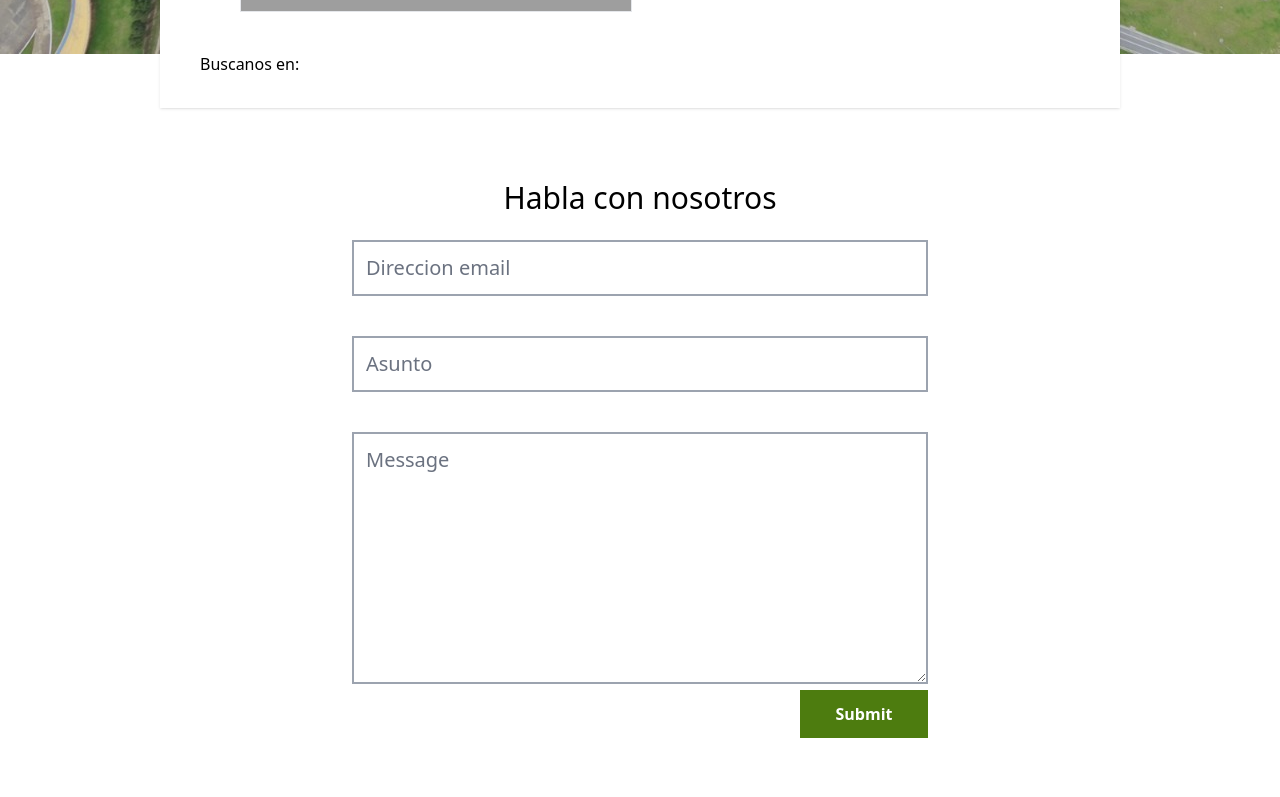
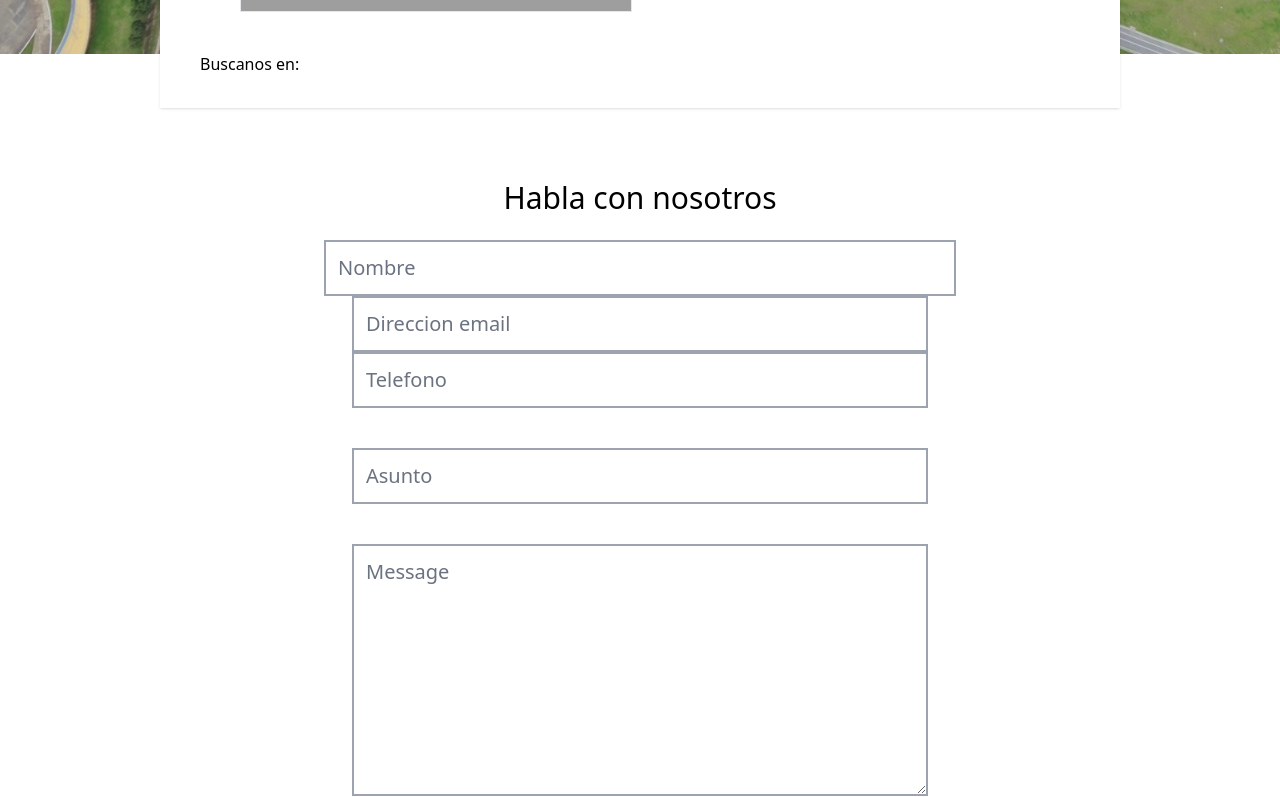
Before and after one commit to CeibaSol/CeibaSol_FE, a React (Create React App) app: page /contactos in a window 1280 px wide. Shown: the part 930-1727 px from the top of the page. Built offline with nearby package versions, Linux system fonts and the light colour scheme; grey boxes are pictures that could not be loaded.

Commit message:
Contactos api

```diff
--- a/src/api/ContactoApi.js
+++ b/src/api/ContactoApi.js
@@ -8,7 +8,9 @@ export default class ContactoApi {
 
     const correoData = {
 
+      nombre:data.nombre,
       correoDestino: data.correoDestino,
+      telefono:data.telefono,
       asunto: data.asunto,
       mensaje:data.mensaje
     };
--- a/src/components/contactos/contactos.js
+++ b/src/components/contactos/contactos.js
@@ -9,7 +9,9 @@ import backgroundImage from './fondoCon.jpg';
 export default function Contactos() {
 
   const [offsetY, setOffsetY] = useState(0);
+  const [nombre, setNombre] = useState(0);
   const [correoDestino, setCorreoDestino] = useState("");
+  const [telefono, setTelefono] = useState(0);
   const [asunto, setAsunto] = useState("");
   const [mensaje, setMensaje] = useState("");
 
@@ -39,7 +41,9 @@ export default function Contactos() {
 
   const enviarCorreo = () => {
     const data = {
+      nombre,
       correoDestino,
+      telefono,
       asunto,
       mensaje,
     };
@@ -157,14 +161,25 @@ export default function Contactos() {
               Habla con nosotros
             </div>
 
+
+            <div class="col-span-2 lg:col-span-1">
+              <input type="text" class="border-solid border-gray-400 border-2 p-3 md:text-xl w-full" placeholder="Nombre" onChange={(e) => setNombre(e.target.value)} />
+
+            </div>
+
             <div class=" gap-4 max-w-xl m-auto ">
               <div class="col-span-2 lg:col-span-1">
-                <input type="text" class="border-solid border-gray-400 border-2 p-3 md:text-xl w-full" placeholder="Direccion email" onChange={(e) => setCorreoDestino(e.target.value)}/>
+                <input type="text" class="border-solid border-gray-400 border-2 p-3 md:text-xl w-full" placeholder="Direccion email" onChange={(e) => setCorreoDestino(e.target.value)} />
+              </div>
+
+
+              <div class="col-span-2 lg:col-span-1">
+                <input type="text" class="border-solid border-gray-400 border-2 p-3 md:text-xl w-full" placeholder="Telefono" onChange={(e) => setTelefono(e.target.value)} />
 
               </div>
 
               <div class="col-span-2 lg:col-span-1 mt-10">
-                <input type="text" class="border-solid border-gray-400 border-2 p-3 md:text-xl w-full" placeholder="Asunto" onChange={(e) => setAsunto(e.target.value)}/>
+                <input type="text" class="border-solid border-gray-400 border-2 p-3 md:text-xl w-full" placeholder="Asunto" onChange={(e) => setAsunto(e.target.value)} />
               </div>
 
 
@@ -174,7 +189,7 @@ export default function Contactos() {
               </div>
 
               <div class="col-span-2 text-right">
-                <button  class="py-3 px-6 bg-lime-700 text-white font-bold w-full sm:w-32" onClick={() => enviarCorreo()}>
+                <button class="py-3 px-6 bg-lime-700 text-white font-bold w-full sm:w-32" onClick={() => enviarCorreo()}>
                   Submit
                 </button>
               </div>
```
